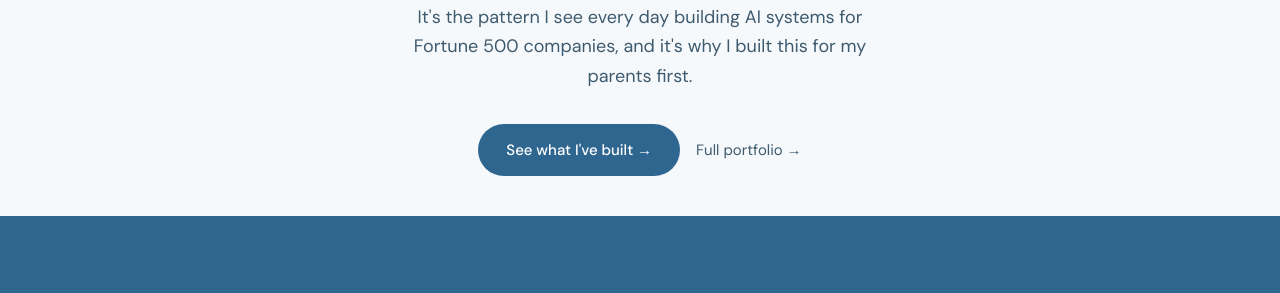
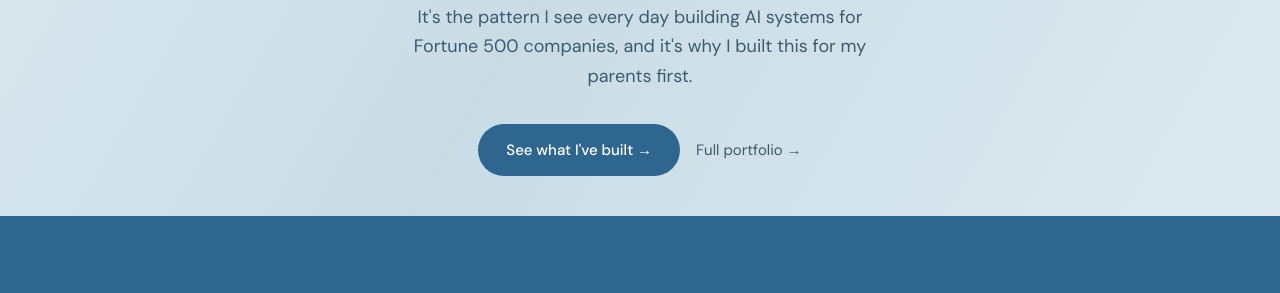
Before and after one commit to mindyjwu/mindys-ai-guide, a website: page about.html in a window 1280 px wide. Shown: the part 346-639 px from the top of the page. Drawn offline with Linux system fonts and the light colour scheme.

Commit message:
feat: animated silver-water flowing background
- body background is now a slow-drifting linear gradient (26s loop)
  mixing silver-blue and near-white stops, evoking light moving across
  water rather than a flat fill. Respects prefers-reduced-motion via
  the existing global animation-duration override.
- Removed the solid background fills on .try-section/.ask-section/
  .tools-section so the water shows through continuously down the
  page instead of only being visible in the hero — individual cards
  and message bubbles keep their own solid backgrounds for contrast,
  so text stays fully legible throughout.

```diff
--- a/css/styles.css
+++ b/css/styles.css
@@ -26,11 +26,28 @@ html { scroll-behavior: smooth; }
 
 body {
   font-family: 'DM Sans', sans-serif;
-  background: var(--cream);
+  background: linear-gradient(
+    120deg,
+    #D9E5EC 0%,
+    #F3F8FA 18%,
+    #C9DCE6 36%,
+    #EEF5F8 54%,
+    #D2E2EA 72%,
+    #F6FAFB 90%,
+    #D9E5EC 100%
+  );
+  background-size: 320% 320%;
+  animation: waterFlow 26s ease-in-out infinite;
   color: var(--ink);
   font-size: 16px;
   line-height: 1.6;
   overflow-x: hidden;
+}
+
+@keyframes waterFlow {
+  0%   { background-position: 0% 45%; }
+  50%  { background-position: 100% 56%; }
+  100% { background-position: 0% 45%; }
 }
 
 /* === NAV === */
@@ -349,7 +366,6 @@ nav {
 
 /* === TRY IT SECTION === */
 .try-section {
-  background: var(--warm-white);
   border-top: 1px solid var(--border);
   border-bottom: 1px solid var(--border);
 }
@@ -500,7 +516,6 @@ nav {
 
 /* === SPECIAL TOOLS SECTION === */
 .tools-section {
-  background: var(--cream);
   padding: 80px 2rem;
 }
 
@@ -793,7 +808,6 @@ textarea:focus-visible {
 
 /* === ASK SECTION === */
 .ask-section {
-  background: var(--warm-white);
   padding: 80px 2rem;
 }
 
```
